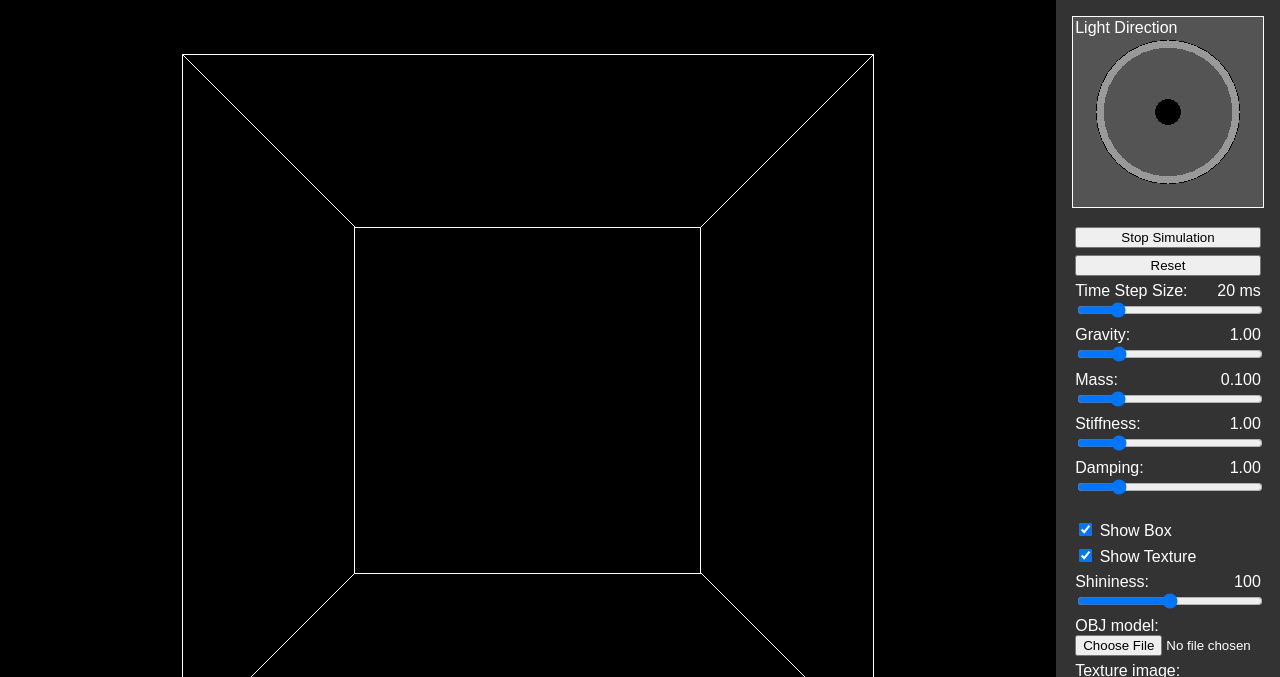
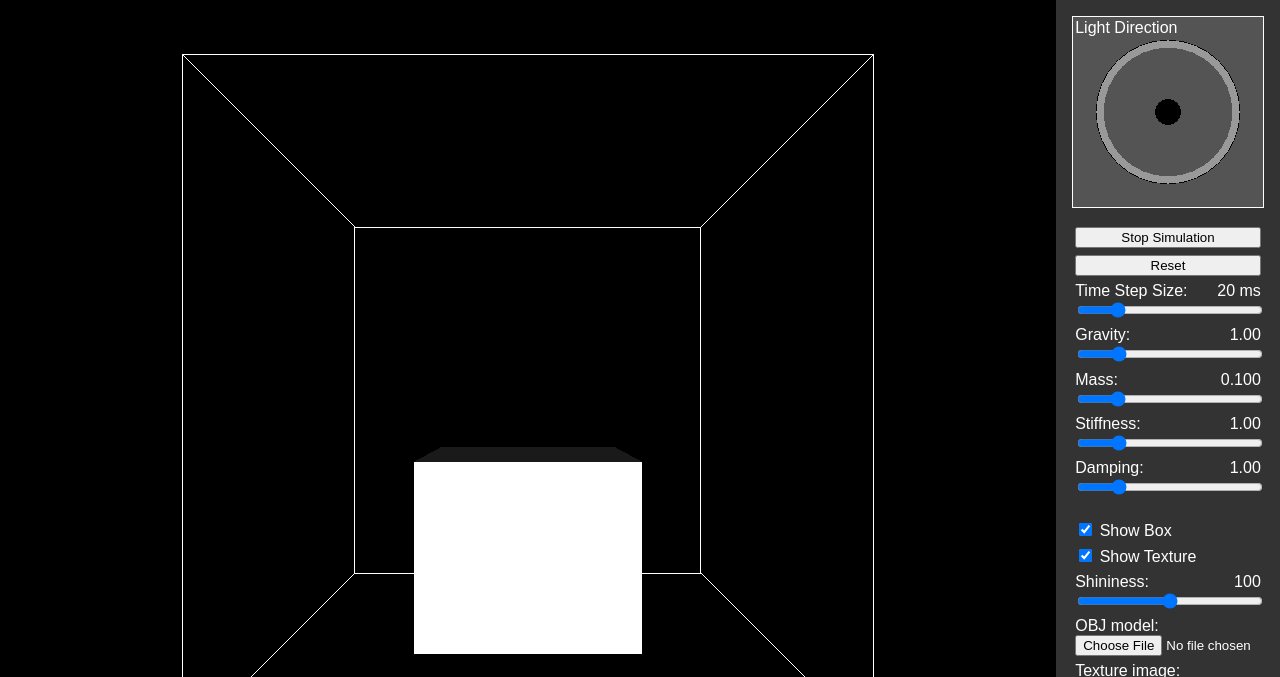
Before and after one commit to Davide-Cruciani/IG_Homeworks, a plain HTML site: page HW6-Animations/project7.html in a window 1280 px wide. Both pictures are taken after a click on the button "Start Simulation". Shown: the top 677 px of the page. Drawn offline with Linux system fonts and the light colour scheme.

Commit message:
Bug fix + Vec3 debugging method removed

```diff
--- a/HW6-Animations/project7.html
+++ b/HW6-Animations/project7.html
@@ -566,7 +566,6 @@ class Vec3 {
 			w: m[3]*this.x + m[7]*this.y + m[11]*this.z + m[15]
 		};
 	}
-	toString(){ return `<${this.x}, ${this.y}, ${this.z}>`; }
 }
 
 function ToVec3(a) { return new Vec3(a[0],a[1],a[2]); }
--- a/HW6-Animations/project7.js
+++ b/HW6-Animations/project7.js
@@ -59,10 +59,14 @@ class MeshDrawer
 
 			void main()
 			{
+				vec4 posWorld = swap * vec4(pos, 1.0);
+				vec4 normWorld = swap * vec4(normal, 0.0);
+
 				vTexPos = texPos;
-				vViewVec = (matMVP * matMV * swap * vec4(pos,1)).xyz;
-				vNormal = (matMVP * swap * vec4(normal,0)).xyz;
-				gl_Position =  matMVP * swap * vec4(pos,1);
+				vViewVec = -(matMV * posWorld).xyz;         // View vector in view space
+				vNormal = (matMV * normWorld).xyz;          // Normal in view space
+
+				gl_Position = matMVP * posWorld;
 			}
 		`
 
@@ -98,7 +102,7 @@ class MeshDrawer
 				vec4 baseColorComp = baseColor * cosTheta;
 				vec4 lightComp = lightColor * pow(cosPhi, shininess);
 
-				gl_FragColor = intensity * (baseColorComp + lightComp); + (baseColor*baseIntensity);
+				gl_FragColor = intensity * (baseColorComp + lightComp) + (baseColor*baseIntensity);
 			}
 		`
 		// [TO-DO] initializations
@@ -392,9 +396,6 @@ function SimTimeStep( dt, positions, velocities, springs, stiffness, damping, pa
 
 		currentPosition.inc(vel.mul(dt))
 		positions[i].set(currentPosition);
-
-		console.log("P: "+positions);
-		console.log("V: "+velocities);
 	}
 
 	// [TO-DO] Handle collisions
@@ -405,9 +406,9 @@ function SimTimeStep( dt, positions, velocities, springs, stiffness, damping, pa
 		var iterVelocity = [currentVelocity.x, currentVelocity.y, currentVelocity.z]
 		for(let j=0;j<3;j++){
 			if (iterPosition[j] < -1){
-				iterPosition[j] = (iterPosition[j] + 1) * restitution;
+				iterPosition[j] = -1;
 			}else if(iterPosition[j] > 1){
-				iterPosition[j] = (iterPosition[j] - 1) * restitution;
+				iterPosition[j] = 1;
 			}else continue;
 			iterVelocity[j] = (iterVelocity[j] * -restitution);
 		}
```
Also changed, not shown: 1 other file.
